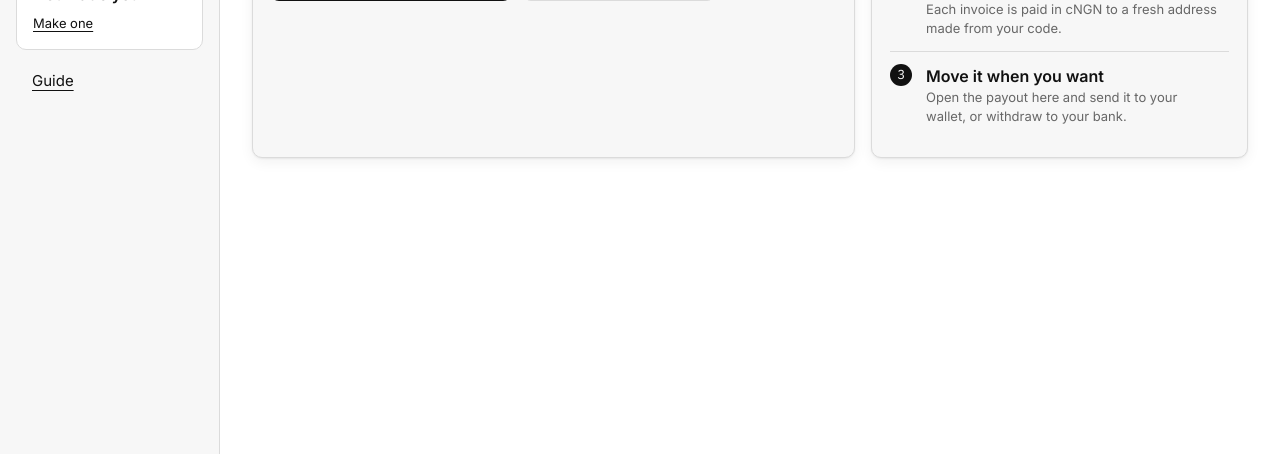
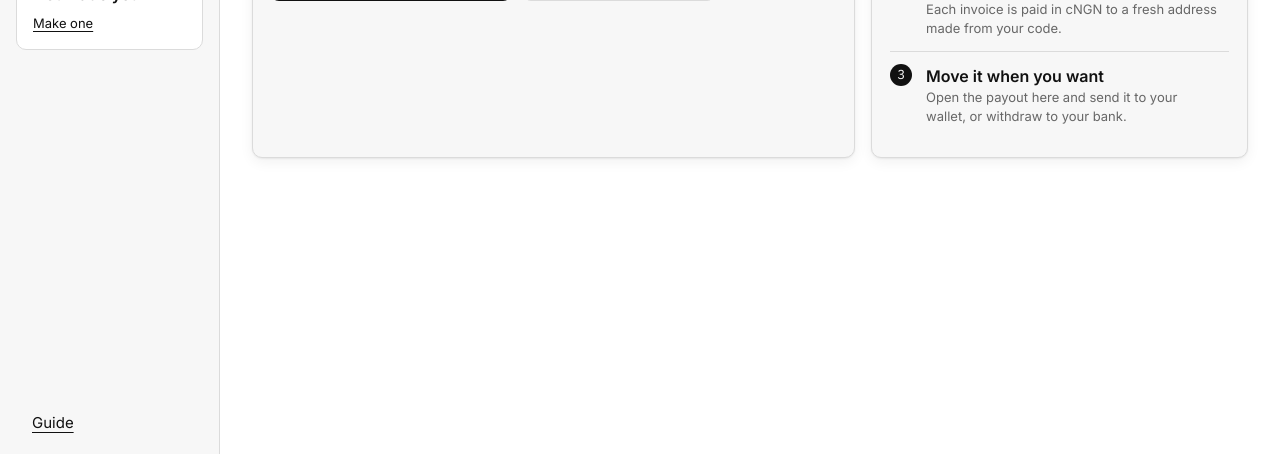
Before and after one commit to Mhiah/Naira-Reach, a website: page web/index.html in a window 1280 px wide. Shown: the part 346-800 px from the top of the page. Drawn offline with Linux system fonts and the light colour scheme.

Commit message:
Website: Guide link sits at the very bottom of the left bar

```diff
--- a/web/styles.css
+++ b/web/styles.css
@@ -294,7 +294,7 @@ tr.pick:hover td, tr.picked td { background: var(--tint-primary); }
 
 /* ---------- Guide ---------- */
 .guide-link {
-  align-self: flex-start; margin: 0 0 0 var(--s4);
+  align-self: flex-start; margin: auto 0 0 var(--s4); /* sits at the very bottom of the left bar */
   font-size: 15px; color: var(--color-text); text-decoration: underline; text-underline-offset: 4px;
 }
 .guide-link[aria-current="page"] { font-weight: 700; }
```
